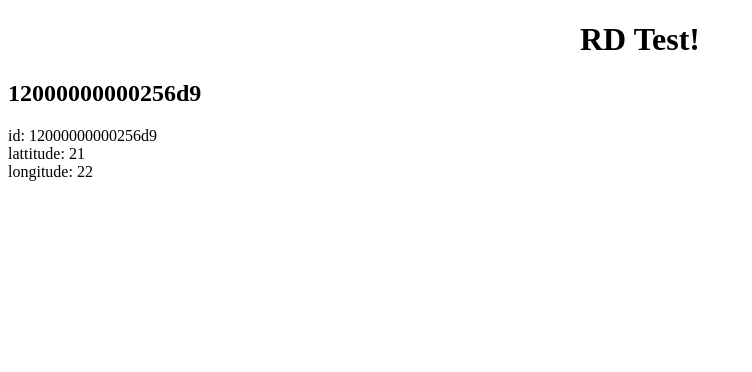
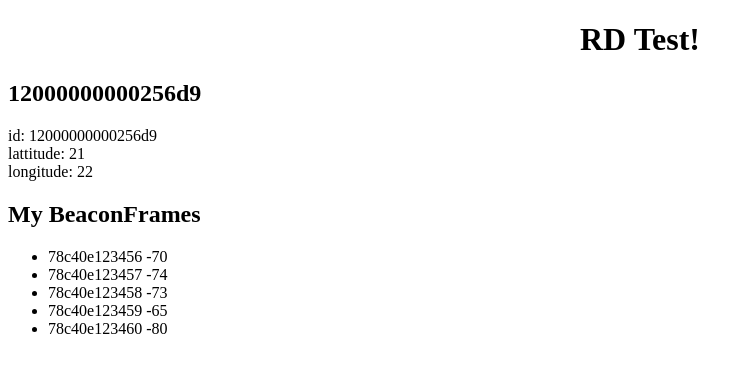
Before and after one commit to Sathvik777/UserPostionRT-Display, an Angular app in the folder RDTest/: page / in a window 1280 px wide. Shown: the top 372 px of the page, without its empty margins (0-752 px from the left). Built offline with nearby package versions, Linux system fonts and the light colour scheme.

Commit message:
mock beacon frame display

```diff
--- a/RDTest/src/app/app.component.html
+++ b/RDTest/src/app/app.component.html
@@ -5,3 +5,4 @@
   </h1>
 </div>
 <app-position></app-position>
+<app-beacon-frames></app-beacon-frames>
--- a/RDTest/src/app/beacon-frames/beacon-frames.component.html
+++ b/RDTest/src/app/beacon-frames/beacon-frames.component.html
@@ -1,3 +1,6 @@
-<p>
-  beacon-frames works!
-</p>
+<h2>My BeaconFrames</h2>
+<ul class="beaconFrames">
+  <li *ngFor="let beaconFrame of beaconFrames">
+    <span class="badge">{{beaconFrame.box}}</span> {{beaconFrame.rssi}}
+  </li>
+</ul>
--- a/RDTest/src/app/beacon-frames/beacon-frames.component.ts
+++ b/RDTest/src/app/beacon-frames/beacon-frames.component.ts
@@ -1,5 +1,6 @@
 import { Component, OnInit } from '@angular/core';
 import { BeaconFrame } from '../beacon-frames/beacon-frames';
+import { BeaconFrames } from '../beacon-frames/mock-beacon-frames'
 
 @Component({
   selector: 'app-beacon-frames',
@@ -8,10 +9,7 @@ import { BeaconFrame } from '../beacon-frames/beacon-frames';
 })
 export class BeaconFramesComponent implements OnInit {
 
-  beaconFrames : BeaconFrame = {
-    box : "",
-    rssi :  1
-  };
+  beaconFrames = BeaconFrames;
 
   constructor() { }
 
--- /dev/null
+++ b/RDTest/src/app/beacon-frames/mock-beacon-frames.ts
@@ -0,0 +1,20 @@
+import { BeaconFrame } from './beacon-frames';
+
+export const BeaconFrames : BeaconFrame[] = [
+    {
+        box : "78c40e123456", rssi :  -70
+    },
+    {
+        box : "78c40e123457", rssi :  -74
+    },
+    {
+        box : "78c40e123458", rssi :  -73
+    },
+    {
+        box : "78c40e123459", rssi :  -65
+    },
+    {
+        box : "78c40e123460", rssi :  -80
+    }
+
+];
```
